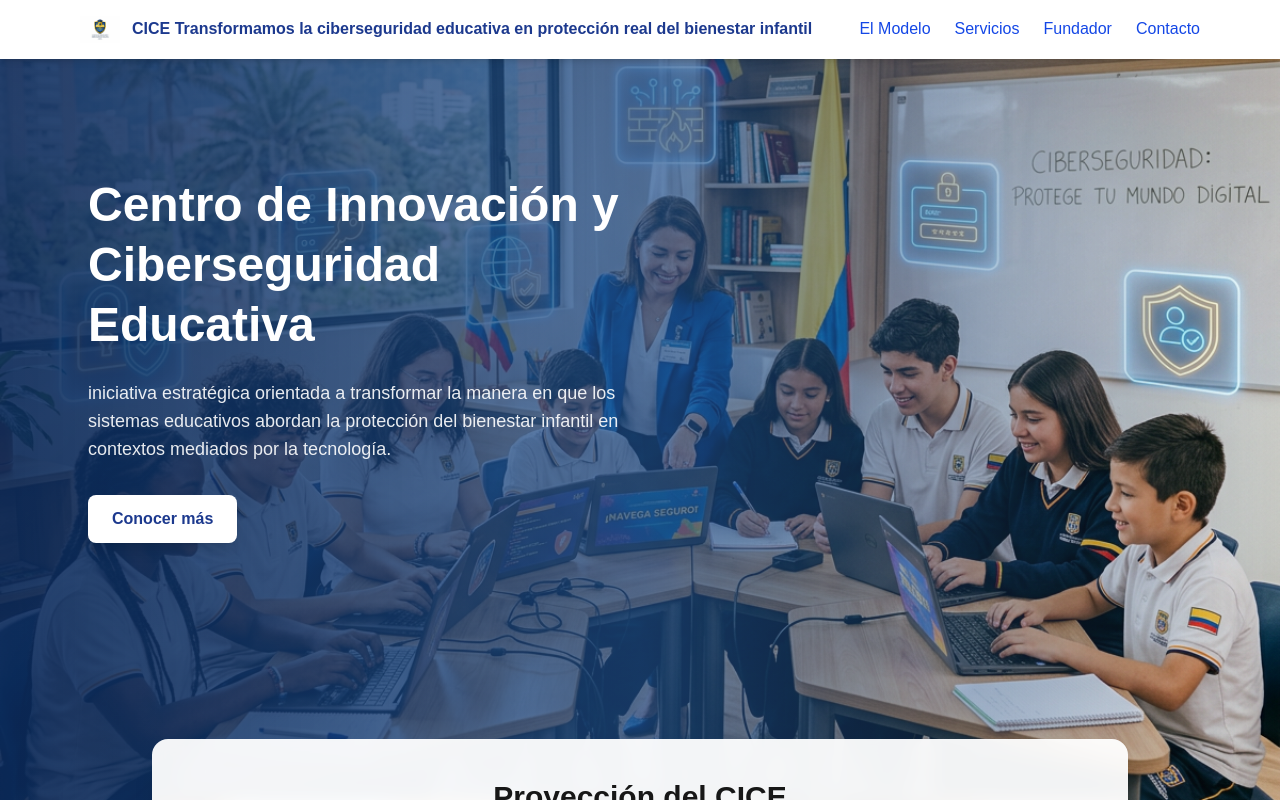
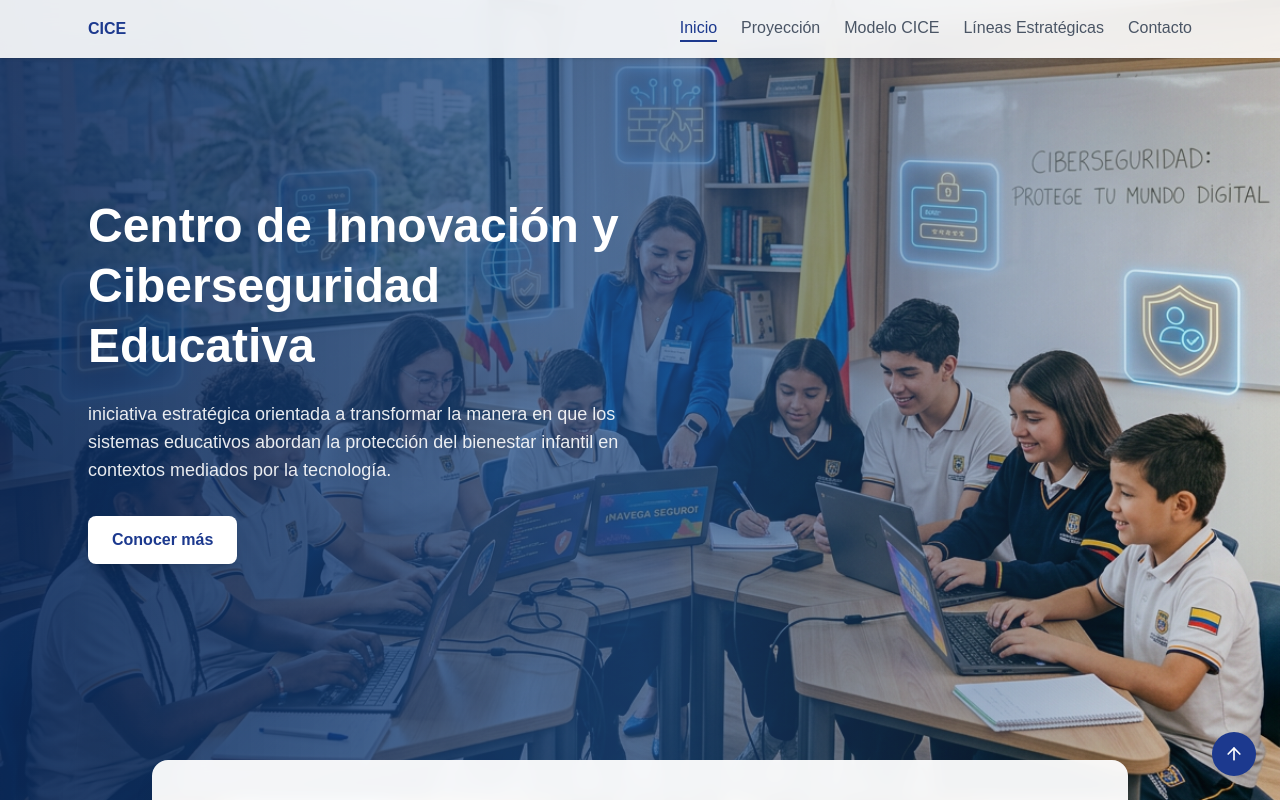
Before and after one commit to Patosoc/cice-web, a Next.js app: page / in a window 1280 px wide. Shown: the top 800 px of the page. Built offline with nearby package versions, Linux system fonts and the light colour scheme.

Commit message:
Incluye scroll

```diff
--- a/app/globals.css
+++ b/app/globals.css
@@ -49,3 +49,6 @@ body {
   background: #3b82f6;
   border-radius: 10px;
 }
+html {
+  scroll-behavior: smooth;
+}
--- a/app/layout.tsx
+++ b/app/layout.tsx
@@ -30,7 +30,7 @@ export default function RootLayout({
 
         <Navbar />
 
-        <main>{children}</main>
+        <main className="pt-20">{children}</main>
 
         <Footer />
 
--- a/components/Contacto.tsx
+++ b/components/Contacto.tsx
@@ -2,6 +2,7 @@
 
 import { useState } from "react";
 import { motion } from "framer-motion";
+import { ArrowUp } from "lucide-react";
 
 export default function Contacto() {
 
@@ -34,7 +35,12 @@ export default function Contacto() {
   };
 
   return (
-    <section id="contacto" className="py-20">
+    <section
+
+      id="contacto"
+      className="relative py-20 bg-cover bg-center"
+      style={{ backgroundImage: "url('/contacto.jpg')" }}
+    >
 
       <div className="max-w-4xl mx-auto px-6">
 
@@ -133,7 +139,12 @@ export default function Contacto() {
         </div>
 
       </div>
-
+      <a
+      href="#"
+      className="fixed bottom-6 right-6 bg-blue-900 text-white p-3 rounded-full shadow-lg hover:bg-blue-800 transition"
+    >
+      <ArrowUp size={20} />
+    </a>
     </section>
   );
 }
--- a/components/Hero.tsx
+++ b/components/Hero.tsx
@@ -4,7 +4,7 @@ import { motion } from "framer-motion";
 
 export default function Hero() {
   return (
-    <section className="min-h-[600px] flex items-center">
+    <section id="inicio" className="min-h-[600px] flex items-center">
 
       <div className="max-w-6xl mx-auto px-6 w-full">
 
--- a/components/Navbar.tsx
+++ b/components/Navbar.tsx
@@ -1,41 +1,71 @@
 "use client";
 
-import Image from "next/image";
+import { useEffect, useState } from "react";
+
+const secciones = [
+  { id: "inicio", label: "Inicio" },
+  { id: "proyeccion", label: "Proyección" },
+  { id: "sobre", label: "Modelo CICE" },
+  { id: "lineas", label: "Líneas Estratégicas" },
+  { id: "contacto", label: "Contacto" },
+];
 
 export default function Navbar() {
+
+  const [activo, setActivo] = useState("inicio");
+
+  useEffect(() => {
+    const handleScroll = () => {
+      const scrollY = window.scrollY;
+
+      secciones.forEach((sec) => {
+        const el = document.getElementById(sec.id);
+        if (el) {
+          const top = el.offsetTop - 100;
+          const height = el.offsetHeight;
+
+          if (scrollY >= top && scrollY < top + height) {
+            setActivo(sec.id);
+          }
+        }
+      });
+    };
+
+    window.addEventListener("scroll", handleScroll);
+    return () => window.removeEventListener("scroll", handleScroll);
+  }, []);
+
   return (
+    <nav className="fixed top-0 left-0 w-full z-50 bg-white/90 backdrop-blur-md shadow-sm">
 
-    <nav className="w-full bg-white shadow-md sticky top-0">
+      <div className="max-w-6xl mx-auto px-6 py-4 flex justify-between items-center">
 
-      <div className="max-w-6xl mx-auto flex justify-between items-center p-4">
+        {/* LOGO / NOMBRE */}
+        <a href="#inicio" className="font-bold text-blue-900">
+          CICE
+        </a>
 
-        <div className="flex items-center gap-3">
+        {/* MENÚ */}
+        <div className="flex gap-6">
 
-          <Image
-            src="/logo-cice.svg"
-            alt="CICE"
-            width={40}
-            height={40}
-          />
-
-          <span className="font-bold text-blue-900">
-            CICE  Transformamos la ciberseguridad educativa en protección real del bienestar infantil
-          </span>
-
-        </div>
-
-        <div className="flex gap-6 text-blue-700">
-
-          <a href="#sobre">El Modelo</a>
-          <a href="#lineas">Servicios</a>
-          <a href="#fundador">Fundador</a>
-          <a href="#contacto">Contacto</a>
+          {secciones.map((sec) => (
+            <a
+              key={sec.id}
+              href={`#${sec.id}`}
+              className={`transition font-medium
+                ${activo === sec.id
+                  ? "text-blue-900 border-b-2 border-blue-900"
+                  : "text-gray-600 hover:text-blue-800"}
+              `}
+            >
+              {sec.label}
+            </a>
+          ))}
 
         </div>
 
       </div>
 
     </nav>
-
   );
 }
```
Also changed, not shown: public/contacto.jpg (added).
